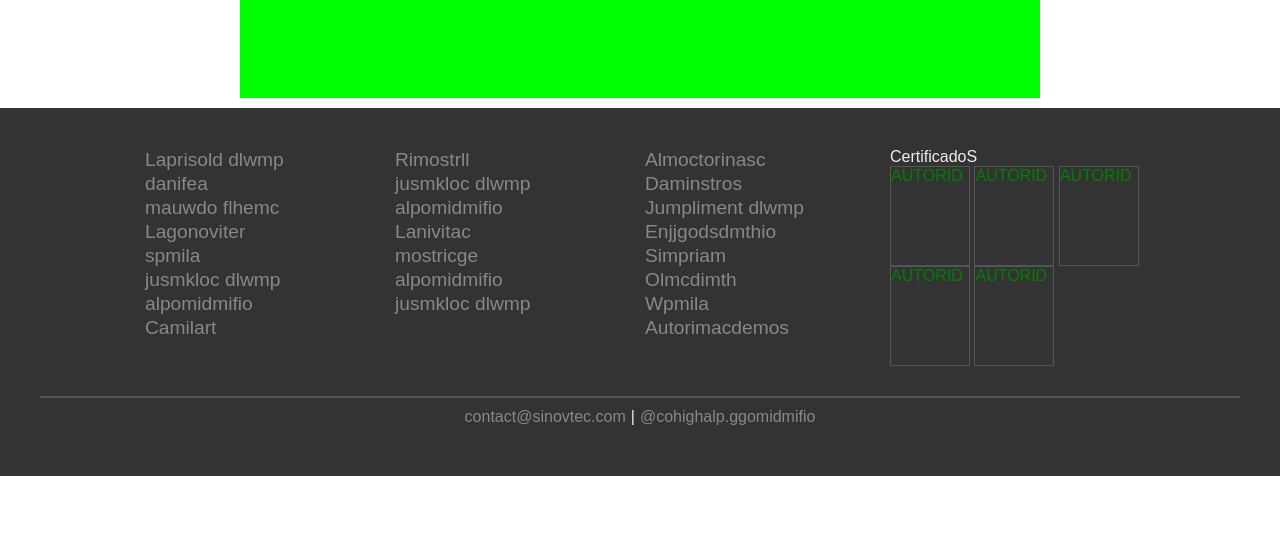
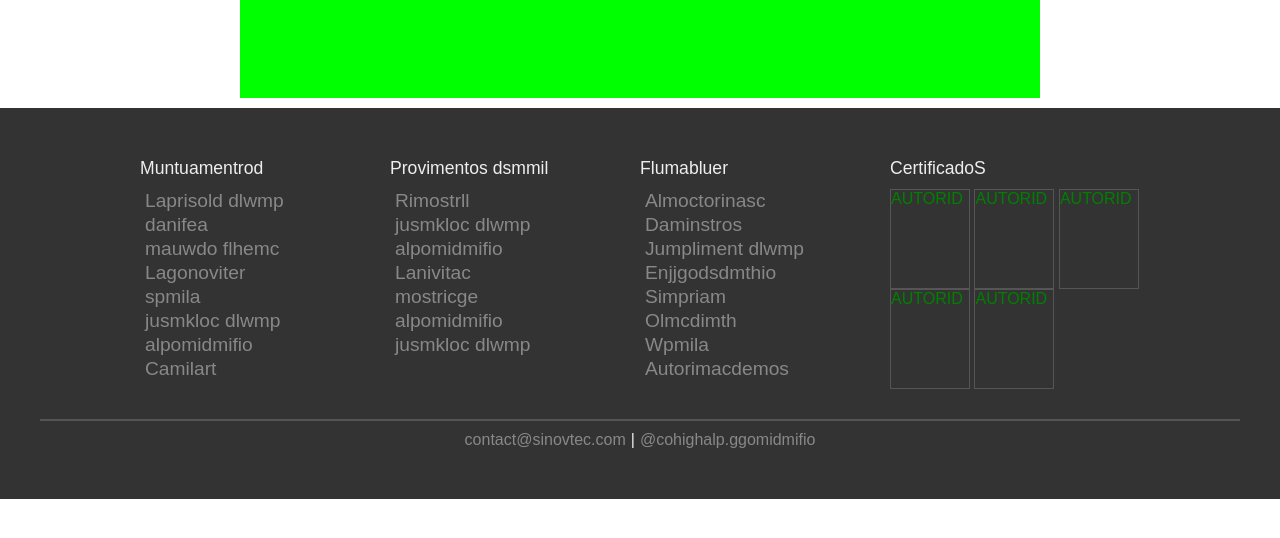
Before and after one commit to marceloNSC/sinov-landing-page, a plain HTML site: page index.html in a window 1280 px wide. Shown: the part 62-600 px from the top of the page. Drawn offline with Linux system fonts and the light colour scheme.

Commit message:
adicionando cabeçalhos nas listas do footer

```diff
--- a/index.html
+++ b/index.html
@@ -25,12 +25,13 @@
             </nav>
         </header>
 
-        <main class="content-area">
+        <main>
 
         </main>
 
         <footer>
             <div class="f-card">
+                <p class="reference-main">Muntuamentrod</p>
                 <a href="#" class="item">Laprisold dlwmp</a>
                 <a href="#" class="item">danifea</a>
                 <a href="#" class="item">mauwdo flhemc</a>
@@ -41,6 +42,7 @@
                 <a href="#" class="item">Camilart</a>
             </div>
             <div class="f-card">
+                <p class="reference-main">Provimentos dsmmil</p>
                 <a href="#" class="item">Rimostrll</a>
                 <a href="#" class="item">jusmkloc dlwmp</a>
                 <a href="#" class="item">alpomidmifio</a>
@@ -50,6 +52,7 @@
                 <a href="#" class="item">jusmkloc dlwmp</a>
             </div>
             <div class="f-card">
+                <p class="reference-main"  >Flumabluer</p>
                 <a href="#" class="item">Almoctorinasc</a>
                 <a href="#" class="item">Daminstros</a>
                 <a href="#" class="item">Jumpliment dlwmp</a>
@@ -60,7 +63,7 @@
                 <a href="#" class="item">Autorimacdemos</a>
             </div>
             <div class="f-card">
-                <p>CertificadoS</p>
+                <p class="reference-main"  >CertificadoS</p>
                 <div class="icon-autorid">AUTORID</div>
                 <div class="icon-autorid">AUTORID</div>
                 <div class="icon-autorid">AUTORID</div>
```
